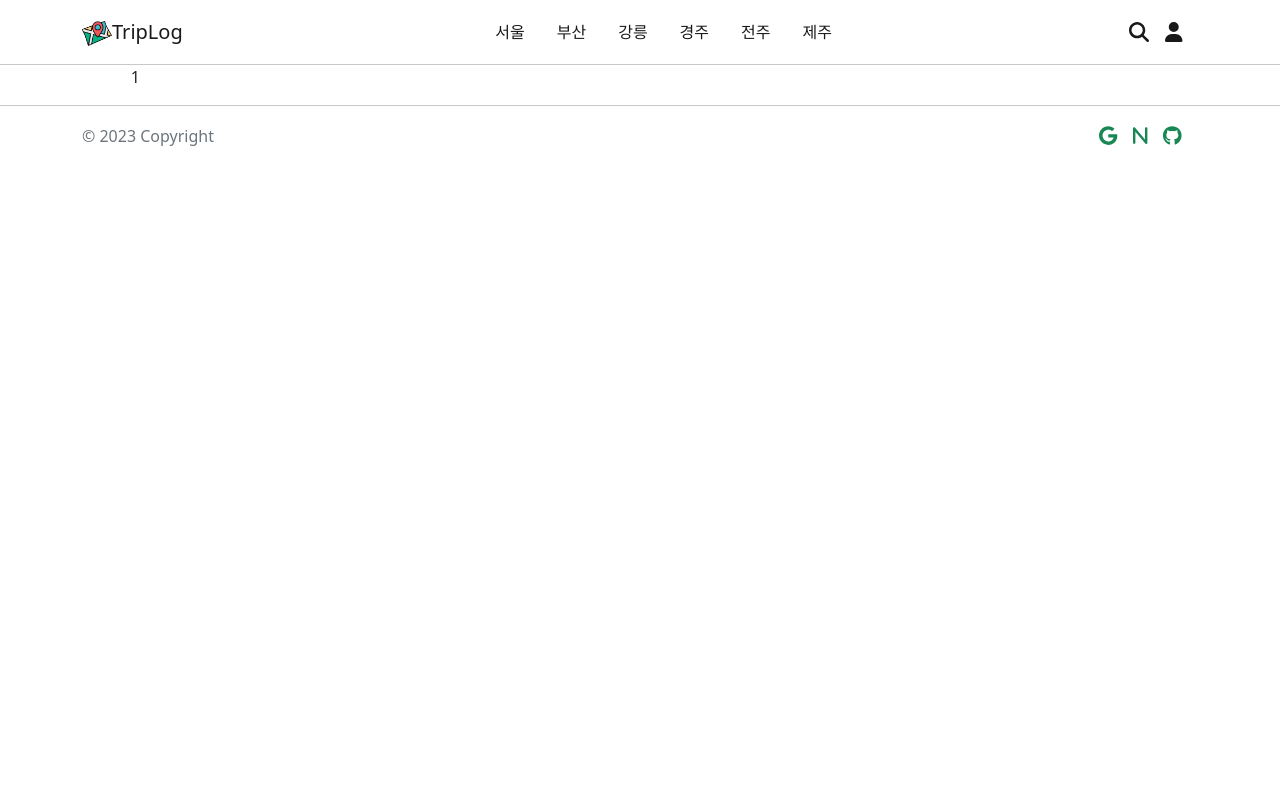
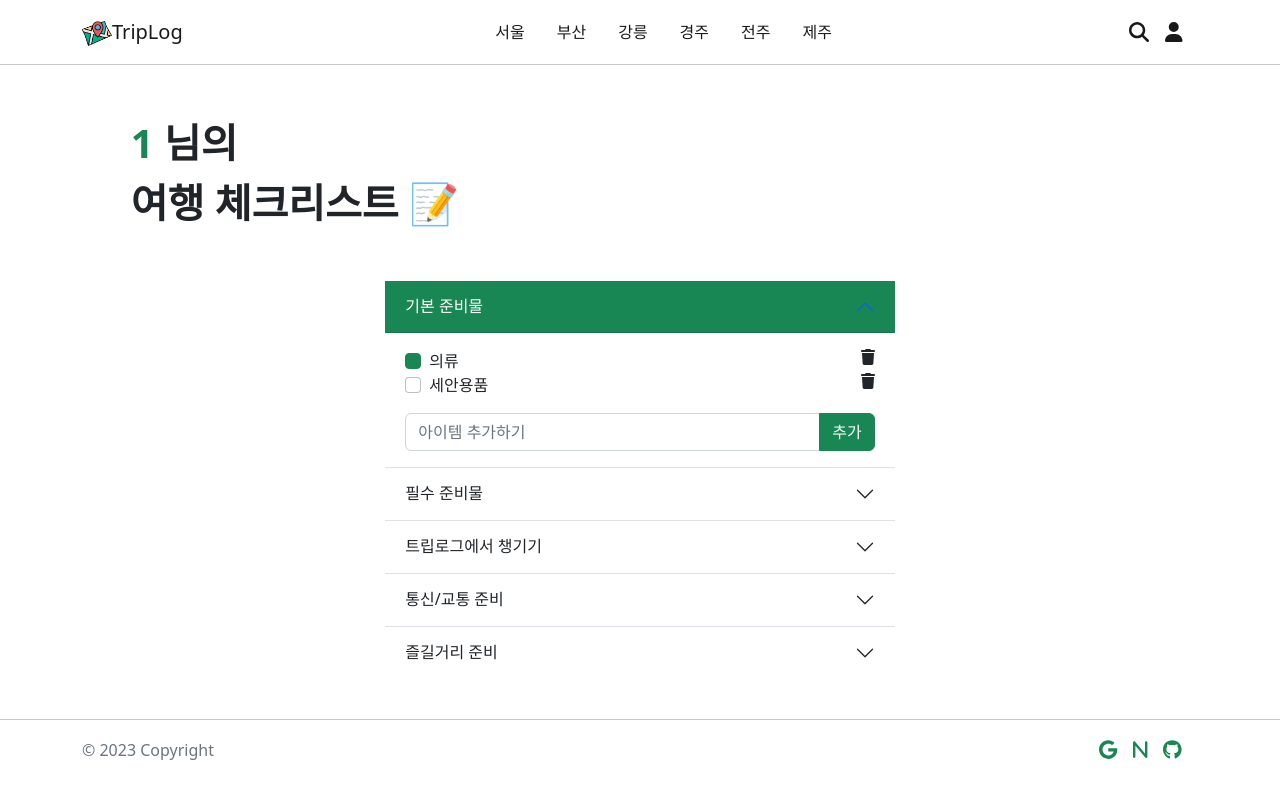
Before and after one commit to bokjunwoo/-wanted-pre-onboarding-challenge-fe-ts, a Next.js app: page /checklist/1 in a window 1280 px wide. Built offline with nearby package versions, Linux system fonts and the light colour scheme.

Commit message:
feat : 체크리스트 페이지 구현

```diff
--- a/pages/checklist/[userId].tsx
+++ b/pages/checklist/[userId].tsx
@@ -1,9 +1,74 @@
+import ChecklistAccordion from '@/components/checklist/ChecklistAccordion';
+import Head from 'next/head';
 import { useRouter } from 'next/router';
 import React from 'react';
+
+type ChecklistItem = {
+  id: number;
+  item: string;
+  checked: boolean;
+};
+
+export type ChecklistContent = {
+  title: string;
+  items: ChecklistItem[];
+};
+
+type Checklist = {
+  nickname: string;
+  content: ChecklistContent[];
+};
+
+const checklist: Checklist[] = [
+  {
+    nickname: '테스트',
+    content: [
+      {
+        title: '기본 준비물',
+        items: [
+          { id: 0, item: '의류', checked: true },
+          { id: 1, item: '세안용품', checked: false },
+        ],
+      },
+      {
+        title: '필수 준비물',
+        items: [{ id: 0, item: '숙소', checked: false }],
+      },
+      {
+        title: '트립로그에서 챙기기',
+        items: [{ id: 0, item: '여행 일정짜기', checked: false }],
+      },
+      {
+        title: '통신/교통 준비',
+        items: [{ id: 0, item: '여행지 교통편', checked: false }],
+      },
+      {
+        title: '즐길거리 준비',
+        items: [{ id: 0, item: '관광 정보 확인하기', checked: false }],
+      },
+    ],
+  },
+];
+
 
 export default function CkecklistUserId() {
   const router = useRouter();
   const { userId } = router.query;
 
-  return <div>{userId}</div>;
+  return (
+    <>
+      <Head>
+        <title>{`${userId}님의 - 체크리스트`}</title>
+      </Head>
+
+      <h1 className="fw-bold lh-base mt-5 mb-5">
+        <span style={{ color: '#198754' }}>{userId}</span>
+        <span> 님의 </span>
+        <br></br>
+        여행 체크리스트 📝
+      </h1>
+
+      <ChecklistAccordion checklist={checklist[0].content} />
+    </>
+  );
 }
```
